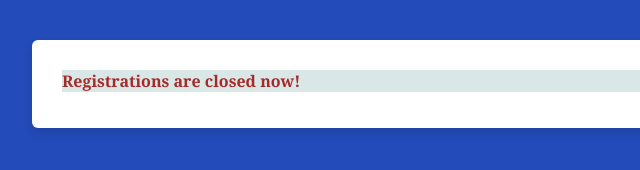
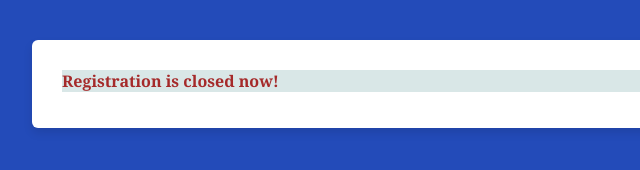
Before and after one commit to FahaamKhan628444/isteevent, a plain HTML site: page index.html in a window 1280 px wide. Shown: the part 316-486 px from the top of the page, 158-798 px from the left. Drawn offline with nearby package versions, Linux system fonts and the light colour scheme.

Commit message:
Update index.html

```diff
--- a/index.html
+++ b/index.html
@@ -16,7 +16,7 @@
 </head>
 <body>
     <div class="container">
-        <h1 CLASS="chapter">Registrations are closed now!</h1>
+        <h1 CLASS="chapter">Registration is closed now!</h1>
 <!--         <h3>ISTE CHITKRA STUDENT CHAPTER</h3>
         <header></header>
         <form method="post" action="https://script.google.com/macros/s/AKfycbw5T8_nZLI3JIvEAGcIQHl6p1Hsh5SqxIFYrabwp4H1zf5JQKR_ro1_HD02WlWcz8ayYg/exec" name="contact-form" >
```
